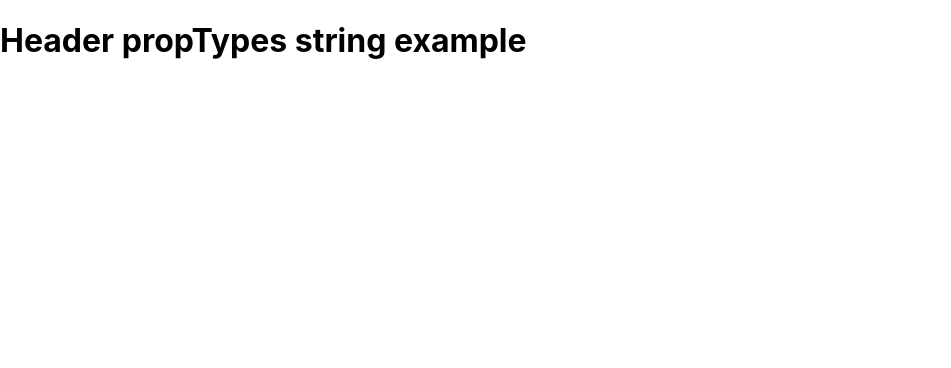
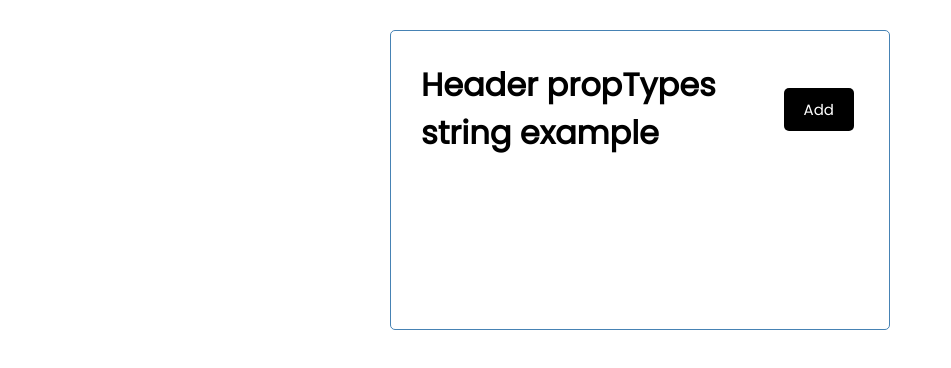
Before and after one commit to Infilong/ReactTraining, a React (Create React App) app: page / in a window 1280 px wide. Shown: the top 368 px of the page, without its empty margins (0-951 px from the left). Built offline with nearby package versions, Linux system fonts and the light colour scheme.

Commit message:
Added CSS

```diff
--- a/src/components/Header.js
+++ b/src/components/Header.js
@@ -2,8 +2,9 @@ import PropTypes from "prop-types";
 
 const Header = ({ title }) => {
   return (
-    <header>
+    <header className="header">
       <h1>{title}</h1>
+      <button className="btn">Add</button>
     </header>
   );
 };
@@ -13,6 +14,13 @@ Header.defaultProps = {
 };
 
 Header.propTypes = {
-  title: PropTypes.string
+  title: PropTypes.string,
 };
+
+//CSS in JS
+const HeadingStyle = {
+  color: "red",
+  backgroundColor: "black",
+};
+
 export default Header;
--- a/src/index.css
+++ b/src/index.css
@@ -1,13 +1,112 @@
-body {
+@import url("https://fonts.googleapis.com/css2?family=Poppins:wght@300;400&display=swap");
+
+* {
+  box-sizing: border-box;
   margin: 0;
-  font-family: -apple-system, BlinkMacSystemFont, 'Segoe UI', 'Roboto', 'Oxygen',
-    'Ubuntu', 'Cantarell', 'Fira Sans', 'Droid Sans', 'Helvetica Neue',
-    sans-serif;
-  -webkit-font-smoothing: antialiased;
-  -moz-osx-font-smoothing: grayscale;
+  padding: 0;
 }
 
-code {
-  font-family: source-code-pro, Menlo, Monaco, Consolas, 'Courier New',
-    monospace;
+body {
+  font-family: "Poppins", sans-serif;
 }
+
+.container {
+  max-width: 500px;
+  margin: 30px auto;
+  overflow: auto;
+  min-height: 300px;
+  border: 1px solid steelblue;
+  padding: 30px;
+  border-radius: 5px;
+}
+
+.header {
+  display: flex;
+  justify-content: space-between;
+  align-items: center;
+  margin-bottom: 20px;
+}
+
+.btn {
+  display: inline-block;
+  background: #000;
+  color: #fff;
+  border: none;
+  padding: 10px 20px;
+  margin: 5px;
+  border-radius: 5px;
+  cursor: pointer;
+  text-decoration: none;
+  font-size: 15px;
+  font-family: inherit;
+}
+
+.btn:focus {
+  outline: none;
+}
+
+.btn:active {
+  transform: scale(0.98);
+}
+
+.btn-block {
+  display: block;
+  width: 100%;
+}
+
+.task {
+  background: #f4f4f4;
+  margin: 5px;
+  padding: 10px 20px;
+  cursor: pointer;
+}
+
+.task.reminder {
+  border-left: 5px solid green;
+}
+
+.task h3 {
+  display: flex;
+  align-items: center;
+  justify-content: space-between;
+}
+
+.add-form {
+  margin-bottom: 40px;
+}
+
+.form-control {
+  margin: 20px 0;
+}
+
+.form-control label {
+  display: block;
+}
+
+.form-control input {
+  width: 100%;
+  height: 40px;
+  margin: 5px;
+  padding: 3px 7px;
+  font-size: 17px;
+}
+
+.form-control-check {
+  display: flex;
+  align-items: center;
+  justify-content: space-between;
+}
+
+.form-control-check label {
+  flex: 1;
+}
+
+.form-control-check input {
+  flex: 2;
+  height: 20px;
+}
+
+footer {
+  margin-top: 30px;
+  text-align: center;
+}
```
